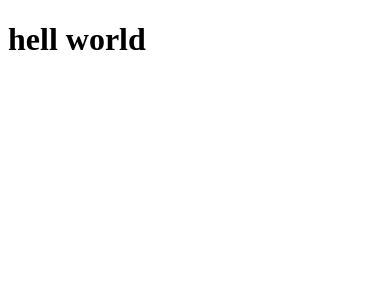
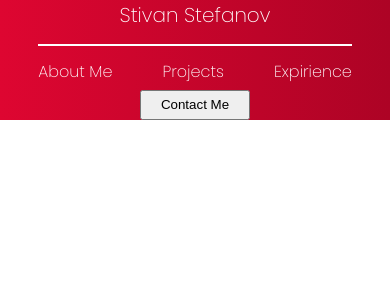
Before and after one commit to StivansProfile/PersonalWebsite, a React (Vite) app in the folder personal-website/: page / in a window 390 px wide. Shown: the top 300 px of the page. Built offline with nearby package versions, Linux system fonts and the light colour scheme.

Commit message:
Wrote the navbar and made it responsive. Also started working on Landing page.

```diff
--- a/personal-website/src/components/App.jsx
+++ b/personal-website/src/components/App.jsx
@@ -1,11 +1,13 @@
 import '../styles/App.css';
+import Navbar from './Navbar';
+import Main from './Main';
 
 function App() {
-
   return (
-    <div className="App">
-      <h1>hell world</h1>
-   </div>
+    <div>
+      <Navbar />
+      <Main />
+    </div>
   )
 }
 
--- /dev/null
+++ b/personal-website/src/components/Main.jsx
@@ -0,0 +1,8 @@
+import React from "react";
+import '../styles/Main.css';
+
+export default function Main(){
+    return(
+        <div></div>
+    );
+}
--- /dev/null
+++ b/personal-website/src/components/Navbar.jsx
@@ -0,0 +1,21 @@
+import React from "react";
+import '../styles/Navbar.css';
+
+export default function Navbar(){
+    return(
+        <nav className="navbar">
+            <a id="navbar-logo">Stivan Stefanov</a>
+
+            <hr id="navbar-hr"></hr>
+
+            <div className="navbar-links-div">
+                <a className="navbar-links">About Me</a>
+                <a className="navbar-links">Projects</a>
+                <a className="navbar-links">Expirience</a>
+            </div>
+
+            <button id="navbar-contact-but">Contact Me</button>
+
+        </nav>
+    );
+}
--- /dev/null
+++ b/personal-website/src/styles/Navbar.css
@@ -0,0 +1,59 @@
+@import url('https://fonts.googleapis.com/css2?family=Oxygen&family=Poppins:wght@200&display=swap');
+
+.navbar{
+    width: 100%;
+    height: 100px;
+
+    display: flex;
+    flex-direction: row;
+    align-items: center;
+    justify-content: space-between;
+
+    background-image: linear-gradient(to right, #de0631, #ad0325);
+    font-family: 'Poppins', sans-serif;
+    color: white;
+
+}
+
+.navbar-links-div{
+    display: flex;
+    flex-direction: row;
+    gap: 50px;
+}
+
+#navbar-logo{
+    margin-left: 10px;
+    font-size: 20px;
+}
+
+#navbar-contact-but{
+    margin-right: 10px;
+    width: 110px;
+    height: 30px;
+}
+
+#navbar-hr{
+    display: none;
+}
+
+
+@media screen and (max-width: 850px) {
+    .navbar{
+        flex-direction: column;
+        height: 120px;
+        gap: 0px;
+    }
+    #navbar-hr{
+        display: flex;
+        width: 80%;
+        color: white;
+        border: 1px white solid;
+    }
+    #navbar-logo{
+        margin-left: 0px;
+    }
+    #navbar-contact-but{
+        margin-right: 0px;
+    }
+
+}
--- a/personal-website/src/styles/index.css
+++ b/personal-website/src/styles/index.css
@@ -0,0 +1,4 @@
+body{
+    margin: 0;
+    padding: 0;
+}
```
Also changed, not shown: personal-website/src/styles/Main.css (added).
